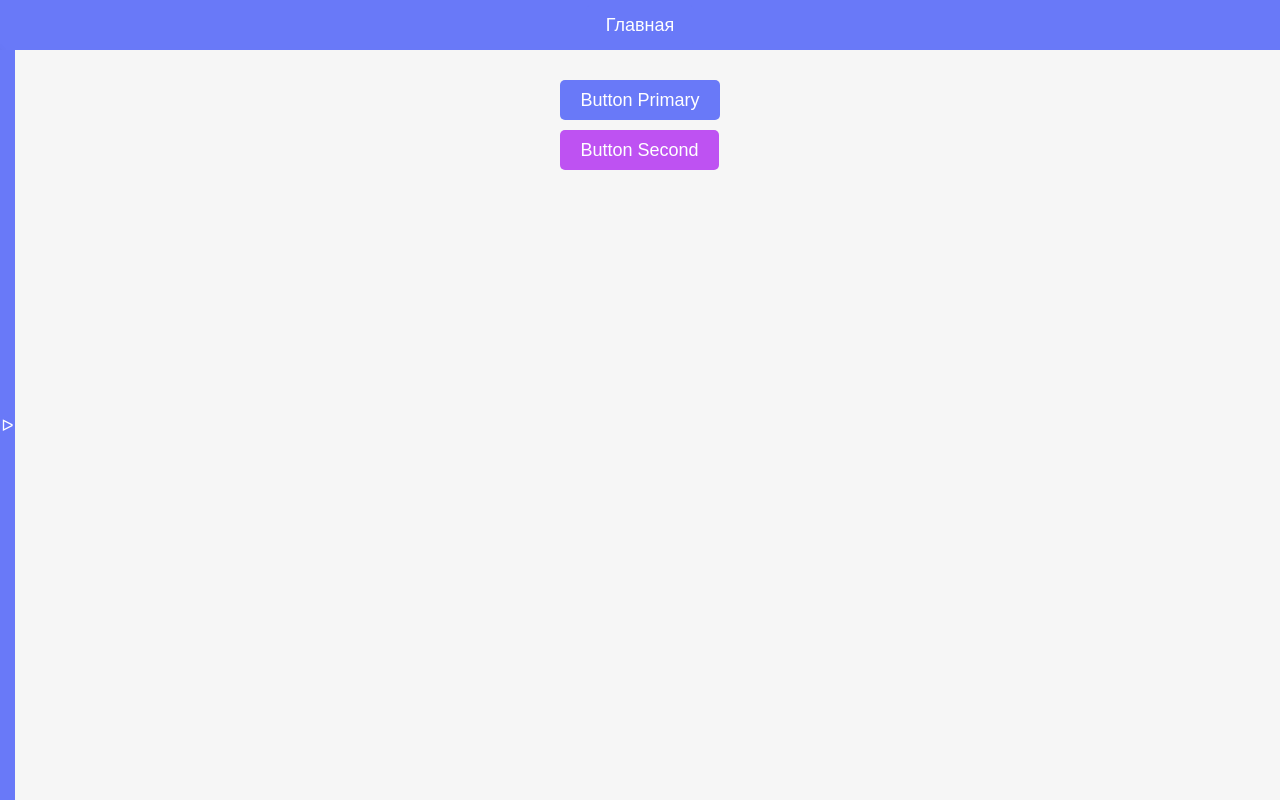
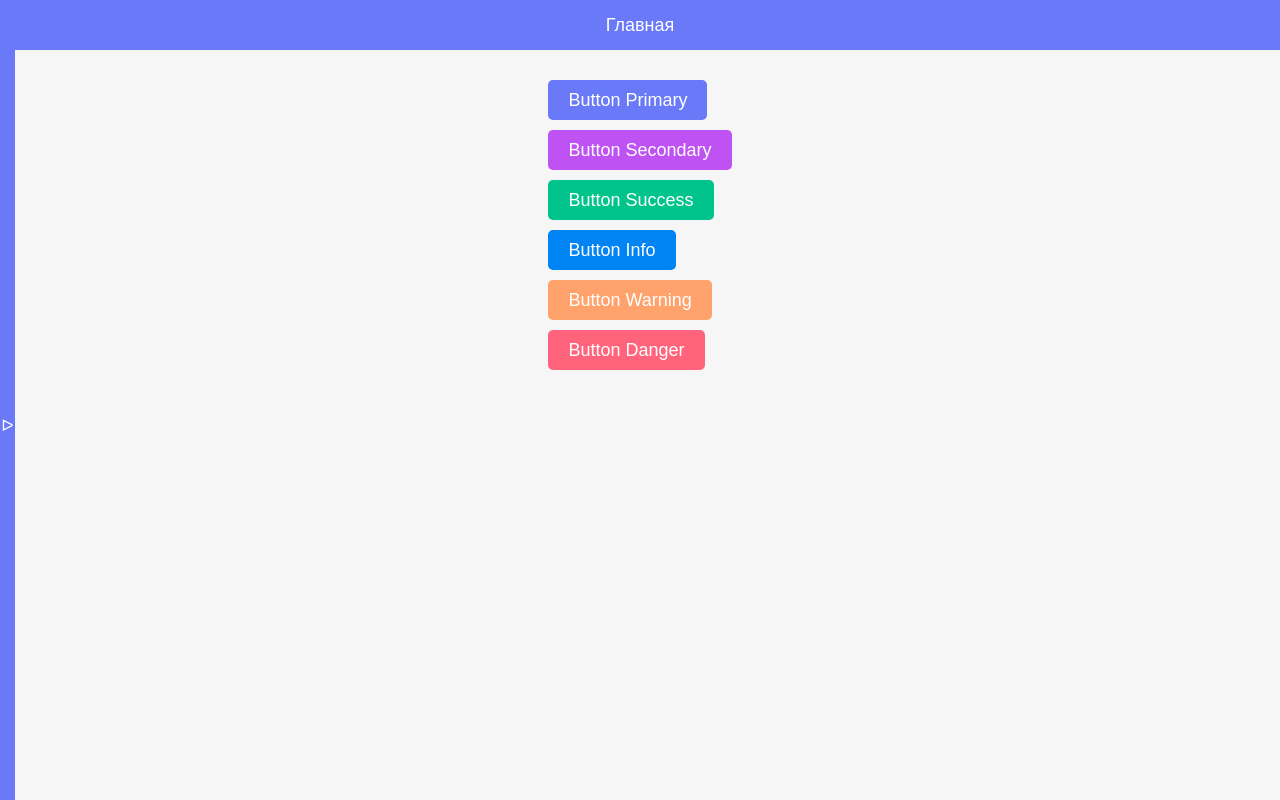
Before and after one commit to Crash2022/Vue-Design, a Vue app: page /button in a window 1280 px wide. Built offline with nearby package versions, Linux system fonts and the light colour scheme.

Commit message:
add: button default

```diff
--- a/src/pages/ButtonPage.vue
+++ b/src/pages/ButtonPage.vue
@@ -1,7 +1,23 @@
 <template>
     <div class="buttons_page">
-        <custom-button @click="buttonClick">Button Primary</custom-button>
-        <custom-button @click="buttonClick" :secondary="true">Button Second</custom-button>
+        <CustomButton @click="buttonClick">
+            Button Primary
+        </CustomButton>
+        <CustomButton @click="buttonClick" :color="'secondary'">
+            Button Secondary
+        </CustomButton>
+        <CustomButton @click="buttonClick" :color="'success'">
+            Button Success
+        </CustomButton>
+        <CustomButton @click="buttonClick" :color="'info'">
+            Button Info
+        </CustomButton>
+        <CustomButton @click="buttonClick" :color="'warning'">
+            Button Warning
+        </CustomButton>
+        <CustomButton @click="buttonClick" :color="'danger'">
+            Button Danger
+        </CustomButton>
     </div>
 </template>
 
--- a/src/shared/ui/CustomUI/CustomButton.vue
+++ b/src/shared/ui/CustomUI/CustomButton.vue
@@ -1,6 +1,6 @@
 <template>
     <div class="button_wrapper">
-        <button :class="['custom_btn', {custom_btn_secondary: secondary}]">
+        <button :class="['custom_btn', `custom_btn_${color}`]">
             <slot></slot>
         </button>
     </div>
@@ -8,10 +8,9 @@
 
 <script setup>
 const props = defineProps({
-    secondary: {
-        type: Boolean,
-        default: false,
-        required: false
+    color: {
+        type: String,
+        default: 'primary'
     }
 })
 
@@ -40,12 +39,41 @@ const props = defineProps({
         &:hover {
             background-color: var(--primary-hover);
         }
-    }
-    .custom_btn_secondary {
-        background-color: var(--secondary);
 
-        &:hover {
-            background-color: var(--secondary-hover);
+        &_secondary {
+            background-color: var(--secondary);
+
+            &:hover {
+                background-color: var(--secondary-hover);
+            }
+        }
+        &_success {
+            background-color: var(--success);
+
+            &:hover {
+                background-color: var(--success-hover);
+            }
+        }
+        &_info {
+            background-color: var(--info);
+
+            &:hover {
+                background-color: var(--info-hover);
+            }
+        }
+        &_warning {
+            background-color: var(--warning);
+
+            &:hover {
+                background-color: var(--warning-hover);
+            }
+        }
+        &_danger {
+            background-color: var(--danger);
+
+            &:hover {
+                background-color: var(--danger-hover);
+            }
         }
     }
 }
```
